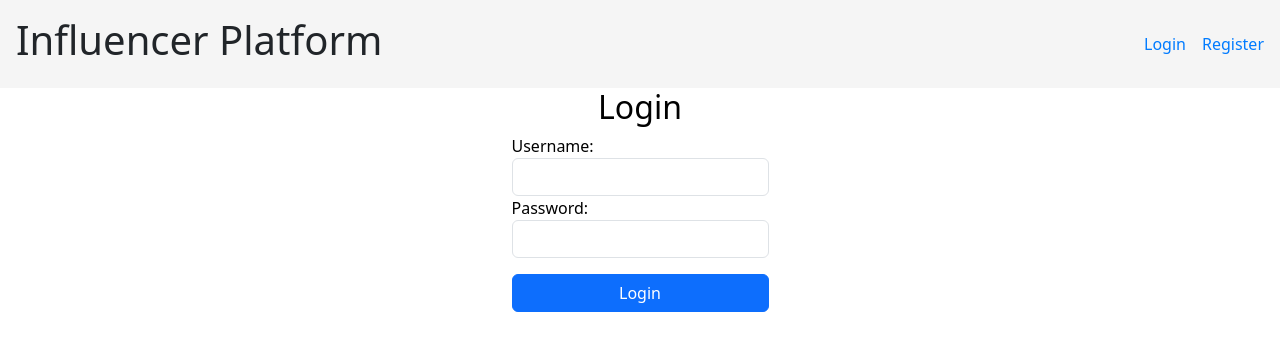
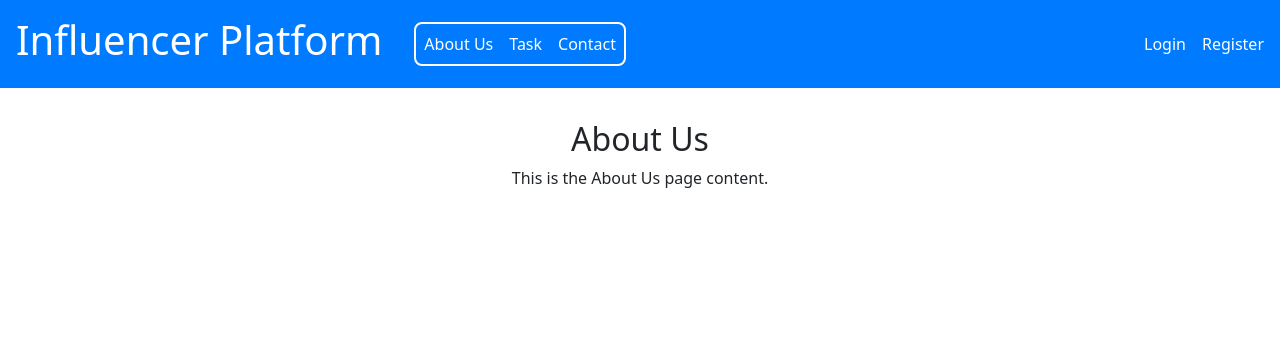
Before and after one commit to mengchenghui123/influencer-platform, a Vue app in the folder frontend/: page /about in a window 1280 px wide. Before the commit this address led to /login. Shown: the top 350 px of the page. Built offline with nearby package versions, Linux system fonts and the light colour scheme.

Commit message:
home page add aboutus

```diff
--- a/frontend/src/App.vue
+++ b/frontend/src/App.vue
@@ -1,11 +1,22 @@
 <template>
   <div>
-    <header>
-      <h1>Influencer Platform</h1>
+    <header class="app-header">
+      <div class="title-container">
+        <h1>
+          <router-link to="/" class="app-title">Influencer Platform</router-link>
+        </h1>
+        <div class="nav-main-links-container">
+          <div class="nav-main-links">
+            <router-link to="/about">About Us</router-link>
+            <router-link to="/tasks">Task</router-link>
+            <router-link to="/contact">Contact</router-link>
+          </div>
+        </div>
+      </div>
       <nav>
-        <!-- 动态显示“Welcome, 角色 + 用户名” -->
-        <span v-if="isLoggedIn">Welcome, {{ role }} {{ username }}</span>
-        <div class="nav-links">
+        <div class="nav-user-links">
+          <!-- 动态显示“Welcome, 角色 + 用户名” -->
+          <span v-if="isLoggedIn">Welcome, {{ role }} {{ username }}</span>
           <!-- 用户未登录时显示 Login 和 Register -->
           <router-link v-if="!isLoggedIn" to="/login">Login</router-link>
           <router-link v-if="!isLoggedIn" to="/register">Register</router-link>
@@ -16,27 +27,34 @@
       </nav>
     </header>
 
-    <!-- 用于导航到登录、注册或其他页面的 Router 视图 -->
-    <router-view></router-view>
+    <!-- 如果是主界面则显示默认内容 -->
+    <div v-if="$route.path === '/'" class="about-content">
+      <p>
+        Welcome to the Influencer Platform. This is a space where businesses and
+        influencers can collaborate seamlessly.
+      </p>
+    </div>
+
+    <!-- 如果不是主界面，则显示 Router 视图 -->
+    <router-view v-else></router-view>
   </div>
 </template>
 
 <script>
-import axios from 'axios';
+import axios from "axios";
 
-const API_BASE_URL = window.location.hostname === 'localhost'
-? 'http://127.0.0.1:8000'
-: 'https://influencer-platform-uecu.onrender.com'
-
-;
+const API_BASE_URL =
+  window.location.hostname === "localhost"
+    ? "http://127.0.0.1:8000"
+    : "https://influencer-platform-uecu.onrender.com";
 
 export default {
   data() {
     return {
-      isLoggedIn: !!localStorage.getItem('access_token'), // 检查登录状态
-      username: localStorage.getItem('username') || '', // 从存储中获取用户名
-      role: localStorage.getItem('role') || '', // 从存储中获取角色
-      errorMessage: '',
+      isLoggedIn: !!localStorage.getItem("access_token"), // 检查登录状态
+      username: localStorage.getItem("username") || "", // 从存储中获取用户名
+      role: localStorage.getItem("role") || "", // 从存储中获取角色
+      errorMessage: "",
     };
   },
   methods: {
@@ -47,8 +65,8 @@ export default {
           password: password,
         });
         const token = response.data.access;
-        localStorage.setItem('access_token', token); // 保存令牌
-        localStorage.setItem('username', username); // 保存用户名
+        localStorage.setItem("access_token", token); // 保存令牌
+        localStorage.setItem("username", username); // 保存用户名
         this.isLoggedIn = true; // 更新登录状态
         this.username = username;
 
@@ -56,72 +74,114 @@ export default {
         await this.fetchUserRole();
 
         // 登录后重定向到任务页面
-        this.$router.push('/tasks');
+        this.$router.push("/tasks");
       } catch (error) {
-        this.errorMessage = '登录失败，请检查您的凭据。';
+        this.errorMessage = "登录失败，请检查您的凭据。";
       }
     },
     async fetchUserRole() {
       try {
-        const token = localStorage.getItem('access_token');
+        const token = localStorage.getItem("access_token");
         const response = await axios.get(`${API_BASE_URL}/api/me/`, {
           headers: { Authorization: `Bearer ${token}` },
         });
         this.role = response.data.role; // 设置角色
-        localStorage.setItem('role', this.role); // 保存角色到 localStorage
+        localStorage.setItem("role", this.role); // 保存角色到 localStorage
       } catch (error) {
-        console.error('Error fetching user role:', error);
+        console.error("Error fetching user role:", error);
       }
     },
     logout() {
-      localStorage.removeItem('access_token'); // 删除令牌
-      localStorage.removeItem('username'); // 删除用户名
-      localStorage.removeItem('role'); // 删除角色
+      localStorage.removeItem("access_token"); // 删除令牌
+      localStorage.removeItem("username"); // 删除用户名
+      localStorage.removeItem("role"); // 删除角色
       this.isLoggedIn = false; // 更新登录状态
-      this.username = '';
-      this.role = '';
-      this.$router.push('/'); // 登出后返回主页面
+      this.username = "";
+      this.role = "";
+      this.$router.push("/"); // 登出后返回主页面
     },
   },
   created() {
     // 在组件创建时验证登录状态，防止刷新后状态丢失
-    this.isLoggedIn = !!localStorage.getItem('access_token');
-    this.username = localStorage.getItem('username') || '';
-    this.role = localStorage.getItem('role') || '';
+    this.isLoggedIn = !!localStorage.getItem("access_token");
+    this.username = localStorage.getItem("username") || "";
+    this.role = localStorage.getItem("role") || "";
     // 如果已登录但没有角色信息，尝试获取
     if (this.isLoggedIn && !this.role) {
       this.fetchUserRole();
     }
-  }
+  },
 };
 </script>
 
 <style scoped>
-header {
+/* Header 样式 */
+.app-header {
   display: flex;
   justify-content: space-between;
   align-items: center;
   padding: 1rem;
-  background-color: #f5f5f5;
+  background-color: #007bff;
+  color: white;
 }
 
-.nav-links {
+.title-container {
   display: flex;
   align-items: center;
 }
 
-.nav-links a,
-.nav-links button {
-  margin-left: 1rem;
+.app-title {
+  text-decoration: none;
+  color: white;
+  cursor: pointer;
+  margin-right: 2rem;
+}
+
+.nav-main-links-container {
+  border: 2px solid white;
+  padding: 0.5rem;
+  border-radius: 8px;
+}
+
+.nav-main-links {
+  display: flex;
+  gap: 1rem;
+}
+
+.nav-user-links {
+  display: flex;
+  gap: 1rem;
+}
+
+.nav-main-links a,
+.nav-user-links a,
+.nav-user-links button {
   text-decoration: none;
   cursor: pointer;
   border: none;
   background: none;
   font: inherit;
-  color: #007bff;
+  color: white;
 }
 
 button {
   cursor: pointer;
 }
+
+/* About Content 样式 */
+.about-content {
+  padding: 2rem;
+  margin: 2rem auto;
+  text-align: center;
+  border: 2px solid #007bff;
+  border-radius: 8px;
+  width: 70%;
+  background-color: #f0f8ff;
+}
+
+.about-content p {
+  font-size: 1rem;
+  line-height: 1.6;
+  color: #333;
+}
 </style>
--- /dev/null
+++ b/frontend/src/components/AboutUs.vue
@@ -0,0 +1,19 @@
+<template>
+    <div class="about-page">
+      <h2>About Us</h2>
+      <p>This is the About Us page content.</p>
+    </div>
+  </template>
+
+  <script>
+  export default {
+    name: "AboutUs",
+  };
+  </script>
+
+  <style scoped>
+  .about-page {
+    padding: 2rem;
+    text-align: center;
+  }
+  </style>
--- /dev/null
+++ b/frontend/src/components/Contact.vue
@@ -0,0 +1,19 @@
+<template>
+    <div class="contact-page">
+      <h2>Contact</h2>
+      <p>This is the Contact page content.</p>
+    </div>
+  </template>
+
+  <script>
+  export default {
+    name: "ContactInfo",
+  };
+  </script>
+
+  <style scoped>
+  .contact-page {
+    padding: 2rem;
+    text-align: center;
+  }
+  </style>
--- a/frontend/src/router/index.js
+++ b/frontend/src/router/index.js
@@ -7,11 +7,23 @@ import UserProfile from '../components/Profile.vue';
 import CreateTask from '../components/CreateTask.vue';
 import MyTasks from '@/components/MyTasks.vue';
 import MyApplications from '@/components/MyApplications.vue';
+import AboutUs from '../components/AboutUs.vue'; // About Us 页面
+import Contact from '../components/Contact.vue'; // Contact 页面
 
 const routes = [
   {
     path: '/',
-    redirect: '/login'
+    name:'Home',
+  },
+  {
+    path: '/about',
+    name: 'about',
+    component: AboutUs, // About Us 路由
+  },
+  {
+    path: '/contact',
+    name: 'contact',
+    component: Contact, // Contact 路由
   },
   {
     path: '/login',
```
